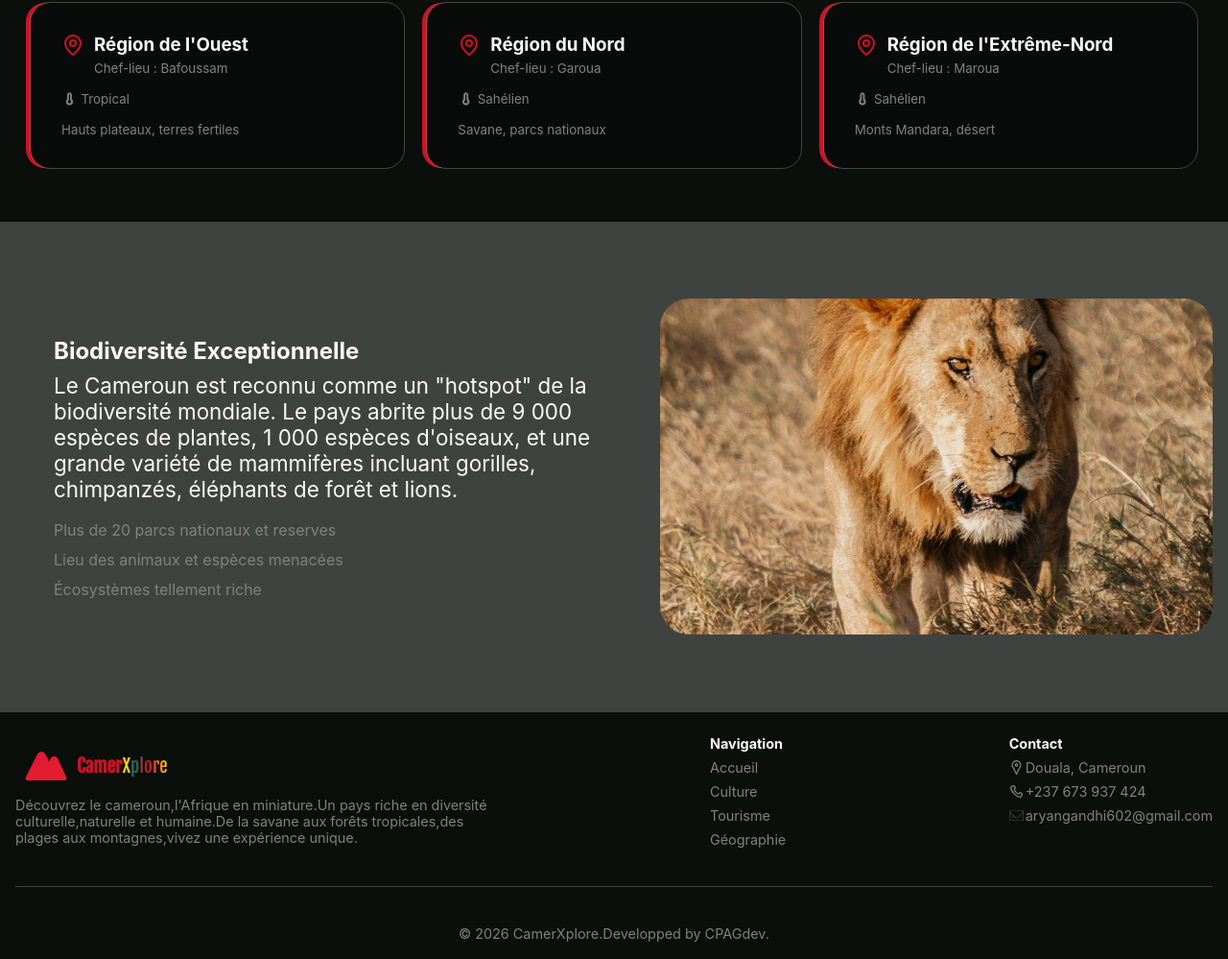
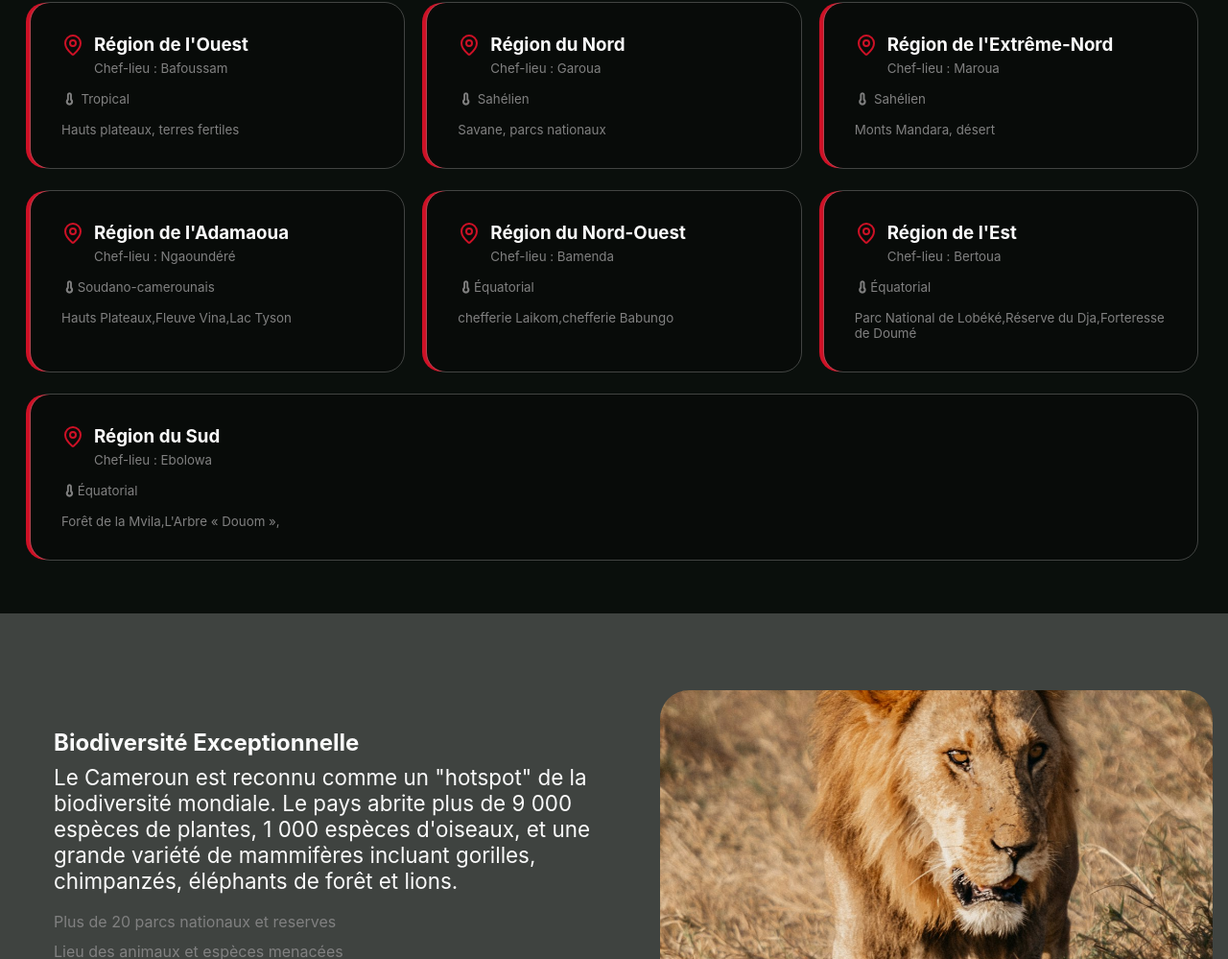
Before and after one commit to Gandhi909/CamerXplore-Pro, a plain HTML site: page géographie.html in a window 1280 px wide. Shown: the part 2758-3757 px from the top of the page at 96% size. Drawn offline with Linux system fonts and the light colour scheme; files whose address does not match are found by name; a web font is replaced by a local one.

Commit message:
Add files via upload
ajout des régions du cameroun

```diff
--- a/géographie.html
+++ b/géographie.html
@@ -194,6 +194,50 @@
                         <small><i class="fa-solid fa-temperature-full"></i> Sahélien</small>
                         <small>Monts Mandara, désert</small>
                  </div>
+                 <div class="cardRegions card">
+                    <div class="titleRegion">
+                        <div class="logoRegion"><svg xmlns="http://www.w3.org/2000/svg" width="24" height="24" viewBox="0 0 24 24" fill="none" stroke="currentColor" stroke-width="2" stroke-linecap="round" stroke-linejoin="round" class="lucide lucide-map-pin w-6 h-6 text-primary flex-shrink-0 mt-1" data-fg-cjjb75="1.39:1.14631:/src/app/pages/Geography.tsx:272:19:10195:62:e:MapPin::::::BveZ" data-fgid-cjjb75=":r7u:"><path d="M20 10c0 4.993-5.539 10.193-7.399 11.799a1 1 0 0 1-1.202 0C9.539 20.193 4 14.993 4 10a8 8 0 0 1 16 0"></path><circle cx="12" cy="10" r="3"></circle></svg></div>
+                        <div class="titleCard">
+                            <h3>Région de l'Adamaoua</h3>
+                            <small>Chef-lieu :  Ngaoundéré</small>
+                        </div>
+                     </div>
+                        <small><i class="fa-solid fa-temperature-full"></i>Soudano-camerounais </small>
+                        <small>Hauts Plateaux,Fleuve Vina,Lac Tyson</small>
+                 </div>
+                  <div class="cardRegions card">
+                    <div class="titleRegion">
+                        <div class="logoRegion"><svg xmlns="http://www.w3.org/2000/svg" width="24" height="24" viewBox="0 0 24 24" fill="none" stroke="currentColor" stroke-width="2" stroke-linecap="round" stroke-linejoin="round" class="lucide lucide-map-pin w-6 h-6 text-primary flex-shrink-0 mt-1" data-fg-cjjb75="1.39:1.14631:/src/app/pages/Geography.tsx:272:19:10195:62:e:MapPin::::::BveZ" data-fgid-cjjb75=":r7u:"><path d="M20 10c0 4.993-5.539 10.193-7.399 11.799a1 1 0 0 1-1.202 0C9.539 20.193 4 14.993 4 10a8 8 0 0 1 16 0"></path><circle cx="12" cy="10" r="3"></circle></svg></div>
+                        <div class="titleCard">
+                            <h3>Région du Nord-Ouest</h3>
+                            <small>Chef-lieu :  Bamenda </small>
+                        </div>
+                     </div>
+                        <small><i class="fa-solid fa-temperature-full"></i>Équatorial</small>
+                        <small>chefferie Laikom,chefferie Babungo</small>
+                 </div>
+                 <div class="cardRegions card">
+                    <div class="titleRegion">
+                        <div class="logoRegion"><svg xmlns="http://www.w3.org/2000/svg" width="24" height="24" viewBox="0 0 24 24" fill="none" stroke="currentColor" stroke-width="2" stroke-linecap="round" stroke-linejoin="round" class="lucide lucide-map-pin w-6 h-6 text-primary flex-shrink-0 mt-1" data-fg-cjjb75="1.39:1.14631:/src/app/pages/Geography.tsx:272:19:10195:62:e:MapPin::::::BveZ" data-fgid-cjjb75=":r7u:"><path d="M20 10c0 4.993-5.539 10.193-7.399 11.799a1 1 0 0 1-1.202 0C9.539 20.193 4 14.993 4 10a8 8 0 0 1 16 0"></path><circle cx="12" cy="10" r="3"></circle></svg></div>
+                        <div class="titleCard">
+                            <h3>Région de l'Est</h3>
+                            <small>Chef-lieu : Bertoua </small>
+                        </div>
+                     </div>
+                        <small><i class="fa-solid fa-temperature-full"></i>Équatorial </small>
+                        <small>Parc National de Lobéké,Réserve du Dja,Forteresse de Doumé</small>
+                 </div>
+                 <div class="cardRegions card">
+                    <div class="titleRegion">
+                        <div class="logoRegion"><svg xmlns="http://www.w3.org/2000/svg" width="24" height="24" viewBox="0 0 24 24" fill="none" stroke="currentColor" stroke-width="2" stroke-linecap="round" stroke-linejoin="round" class="lucide lucide-map-pin w-6 h-6 text-primary flex-shrink-0 mt-1" data-fg-cjjb75="1.39:1.14631:/src/app/pages/Geography.tsx:272:19:10195:62:e:MapPin::::::BveZ" data-fgid-cjjb75=":r7u:"><path d="M20 10c0 4.993-5.539 10.193-7.399 11.799a1 1 0 0 1-1.202 0C9.539 20.193 4 14.993 4 10a8 8 0 0 1 16 0"></path><circle cx="12" cy="10" r="3"></circle></svg></div>
+                        <div class="titleCard">
+                            <h3>Région du Sud</h3>
+                            <small>Chef-lieu :  Ebolowa </small>
+                        </div>
+                     </div>
+                        <small><i class="fa-solid fa-temperature-full"></i>Équatorial</small>
+                        <small>Forêt de la Mvila,L'Arbre « Douom »,</small>
+                 </div>
             </div>
         </section>
         <section class="biodiversite">
```
